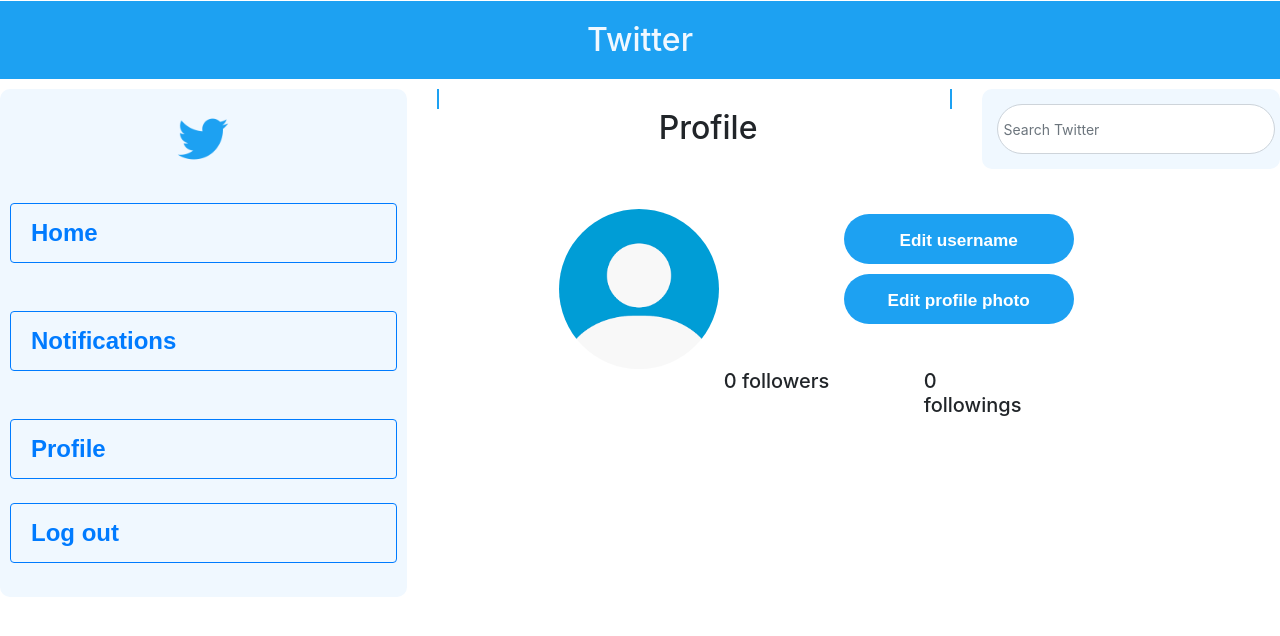
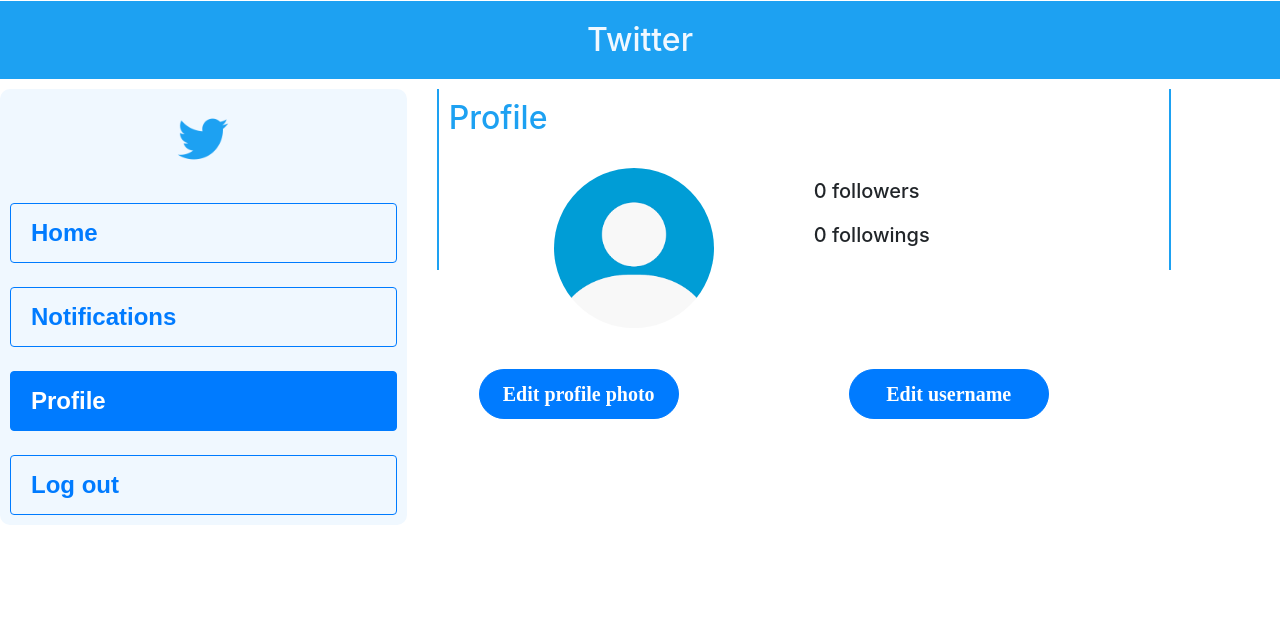
Before and after one commit to HaniyeMollaei/TwitterFrontend, a React (Create React App) app: page /profile in a window 1280 px wide. Shown: the top 636 px of the page. Built offline with nearby package versions, Linux system fonts and the light colour scheme.

Commit message:
edit profile

```diff
--- a/src/components/Home.js
+++ b/src/components/Home.js
@@ -104,12 +104,9 @@
                         <td class="col-4">
                             <div id="sidebar_left">
                                 <img id="logo-home" src={logo} alt="logo"></img>
-                                <Link to="/home"><button class="btn btn-outline-primary menu-item">Home</button></Link>
-                                <br/>
+                                <Link to="/home"><button class="btn btn-primary menu-item">Home</button></Link>
                                 <Link to="/notifications"><button class="btn btn-outline-primary menu-item">Notifications</button></Link>
-                                <br/>
                                 <Link to="/profile"><button class="btn btn-outline-primary menu-item">Profile</button></Link>
-                                <br/>
                                 <Link to="/welcome"><button class="btn btn-outline-primary menu-item">Log Out</button></Link>
                             </div>
                         </td>
--- a/src/components/Notifications.js
+++ b/src/components/Notifications.js
@@ -23,7 +23,7 @@
                                 </Link>
                                 <br/>
                                 <Link to="/notifications">
-                                    <button class="btn btn-outline-primary menu-item">Notifications</button>
+                                    <button class="btn btn-primary menu-item">Notifications</button>
                                 </Link>
                                 <br/>
                                 <Link to="/profile">
@@ -36,7 +36,7 @@
                                 {/*<button id="tweet_button">Tweet</button>*/}
                             </div>
                         </td>
-                        <td class="col-5" colSpan="2">
+                        <td class="col-5" >
                             <div id="page_center">
                                 <ul className="pagination">
                                     <a href="#">All</a>
@@ -46,9 +46,7 @@
                         </td>
                         <td class="col-3">
                             <div id="sidebar_right">
-                                <input id="search_txt" type="text" size="10" class="form-control"
-                                       placeholder="Search Twitter"
-                                       name="search"></input>
+
                             </div>
                         </td>
                     </tr>
--- a/src/components/Profile.js
+++ b/src/components/Profile.js
@@ -48,25 +48,64 @@
                                 <Link to="/home">
                                     <button class="btn btn-outline-primary menu-item">Home</button>
                                 </Link>
-                                <br/>
                                 <Link to="/notifications">
                                     <button class="btn btn-outline-primary menu-item">Notifications</button>
                                 </Link>
-                                <br/>
                                 <Link to="/profile">
-                                    <button class="btn btn-outline-primary menu-item">Profile</button>
+                                    <button class="btn btn-primary menu-item" >Profile</button>
                                 </Link>
-                                <Link to="/profile">
+                                <Link to="/welcome">
                                     <button class="btn btn-outline-primary menu-item">Log out</button>
                                 </Link>
-                                <br/>
-                                {/*<button id="tweet_button">Tweet</button>*/}
                             </div>
                         </td>
-                        <td class="col-5" colSpan="2">
+                        <td class="col-7" >
                             <div id="page_center">
-                                <h2 id="profile">Profile</h2>
-                                <React.Fragment>
+                                <h2 id="profile" >Profile</h2>
+
+                                <tr class="row top-row">
+                                    <td class="col">
+                                        <img onClick={() => this.refs.fileInput.click()}
+                                             src={avatar} alt="Avatar" class="avatar top-row" ></img>
+                                    </td>
+                                    <td className="col">
+                                        <tr className="row">
+                                            <h2 id="followers">0 followers</h2>
+                                        </tr>
+                                        <tr className="row">
+                                            <h2 id="followings">0 followings</h2>
+                                        </tr>
+                                    </td>
+                                </tr>
+
+                                <tr className="row">
+                                    <td class="col">
+                                        <button className="btn btn-primary" id="edit_photo"
+                                                onClick={() => this.refs.fileInput.click()}>Edit profile photo
+                                        </button>
+                                    </td>
+                                    <td class="col">
+                                        <button className="btn btn-primary" id="edit_id"
+                                                onClick={this.togglePopup.bind(this)}>Edit username
+                                        </button>
+                                    </td>
+                                </tr>
+
+
+                                <input
+                                    ref="fileInput"
+                                    onChange={this.handleFileUpload}
+                                    type="file"
+                                    style={{display: "none"}}
+                                />
+
+
+                                {this.state.showPopup ?
+                                    <Popup
+                                        closePopup={this.togglePopup.bind(this)}
+                                    />
+                                    : null
+                                }
                                     <input
                                         ref="fileInput"
                                         onChange={this.handleFileUpload}
@@ -74,35 +113,9 @@
                                         style={{display: "none"}}
                                         // multiple={false}
                                     />
-                                    <button onClick={() => this.refs.fileInput.click()} id="edit_photo">Edit profile photo</button> </React.Fragment>
-                                <button id="edit_id" onClick={this.togglePopup.bind(this)}>Edit username</button>
-                                {this.state.showPopup ?
-                                    <Popup
-                                        closePopup={this.togglePopup.bind(this)}
-                                    />
-                                    : null
-                                }
-                                <React.Fragment>
-                                    <input
-                                        ref="fileInput"
-                                        onChange={this.handleFileUpload}
-                                        type="file"
-                                        style={{display: "none"}}
-                                        // multiple={false}
-                                    />
-                                    <img onClick={() => this.refs.fileInput.click()}
-                                         src={avatar} alt="Avatar" className="avatar"></img> </React.Fragment>
-                                <h1 id="followers">0 followers</h1>
-                                <h1 id="followings">0 followings</h1>
                             </div>
                         </td>
-                        <td class="col-3">
-                            <div id="sidebar_right">
-                                <input id="search_txt" type="text" size="10" class="form-control"
-                                       placeholder="Search Twitter"
-                                       name="search"></input>
-                            </div>
-                        </td>
+
                     </tr>
                 </table>
             </div>
--- a/src/css/home.css
+++ b/src/css/home.css
@@ -68,7 +68,6 @@
     padding: 5px 20px;
     margin: 0;
     text-align: left;
-    background: aliceblue;
     font-family: SansSerif, sans-serif;
 
 }
--- a/src/css/profile.css
+++ b/src/css/profile.css
@@ -6,6 +6,10 @@
 /*    font-family: sans-serif;*/
 /*    font-weight: bold;*/
 /*}*/
+
+table{
+    width: 100%;
+}
 .popup {
     position: fixed;
     width: 100%;
@@ -76,22 +80,12 @@
     filter: progid:DXImageTransform.Microsoft.gradient(startColorstr='#eeeeee', endColorstr='#dddddd', GradientType=0); /* IE6-9 */
 }
 
-.search {
-    position: absolute;
-    left: 1000px;
-    top: 50px;
-    size: 10px;
-    line-height: 50px;
-    font-size: 40px;
-    margin: 5px;
-    border-radius: 30px; /* Curve of border corners */
-
-}
 
 #profile {
-    position: absolute;
-    left: 220px;
-    top: 20px;
+    position: relative;
+    color: #1DA1F2;
+    text-align: left;
+    margin-bottom: 30px;
 }
 
 li:active {
@@ -120,22 +114,16 @@
 
 
 /**/
-#edit_photo {
+#edit_photo , #edit_id {
     font-weight: bold;
     position: absolute;
-    left: 400px;
-    top: 180px;
-    border: none;
-    font-family: sans-serif;
-    font-size: 1.075em;
-    list-style-type: none;
-    background-color: #1DA1F2; /* Blue background color */
-    border-radius: 30px; /* Curve of border corners */
-    color: white; /* Text color */
+    font-family: SansSerif;
+    font-size: 20px;
+    border-radius: 25px; /* Curve of border corners */
     height: 50px;
-    line-height: 50px;
-    margin: 5px;
-    width: 230px;
+    margin: 30% 30px;
+    top: 20%;
+    width: 200px;
 }
 
 .avatar {
@@ -147,35 +135,13 @@
     height: 160px;
     border-radius: 50%;
 }
-
-#edit_id {
-    font-weight: bold;
-    position: absolute;
-    left: 400px;
-    top: 120px;
-    border: none;
-    font-family: sans-serif;
-    font-size: 1.075em;
-    list-style-type: none;
-    background-color: #1DA1F2; /* Blue background color */
-    border-radius: 30px; /* Curve of border corners */
-    color: white; /* Text color */
-    height: 50px;
-    line-height: 50px;
-    margin: 5px;
-    width: 230px;
+.top-row{
+    z-index: 1;
+    top: 0;
 }
 
-#followers {
-    position: absolute;
-    left: 285px;
-    top: 280px;
+#followers,#followings {
+    position: relative;
+    margin: 10px;
     font-size: 20px;
 }
-
-#followings {
-    position: absolute;
-    left: 485px;
-    top: 280px;
-    font-size: 20px;
-}
```
